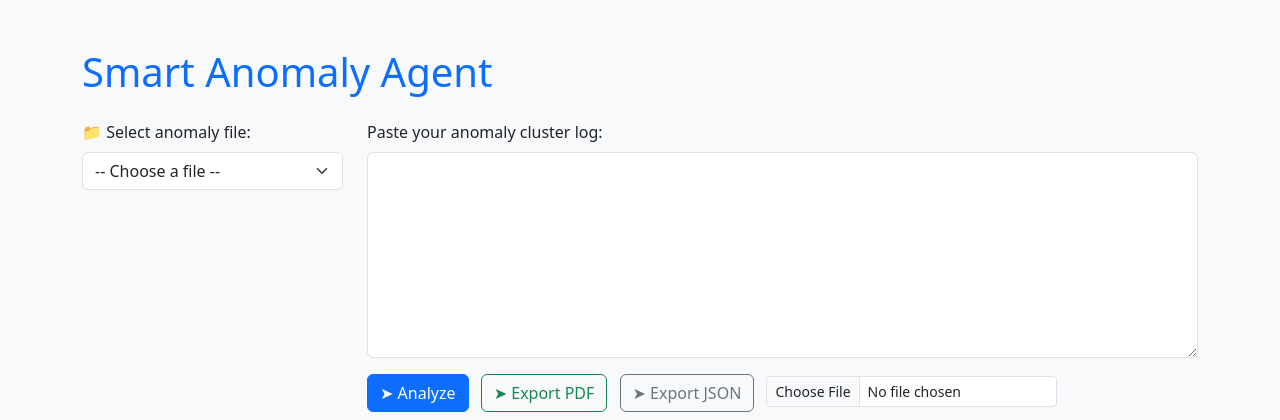
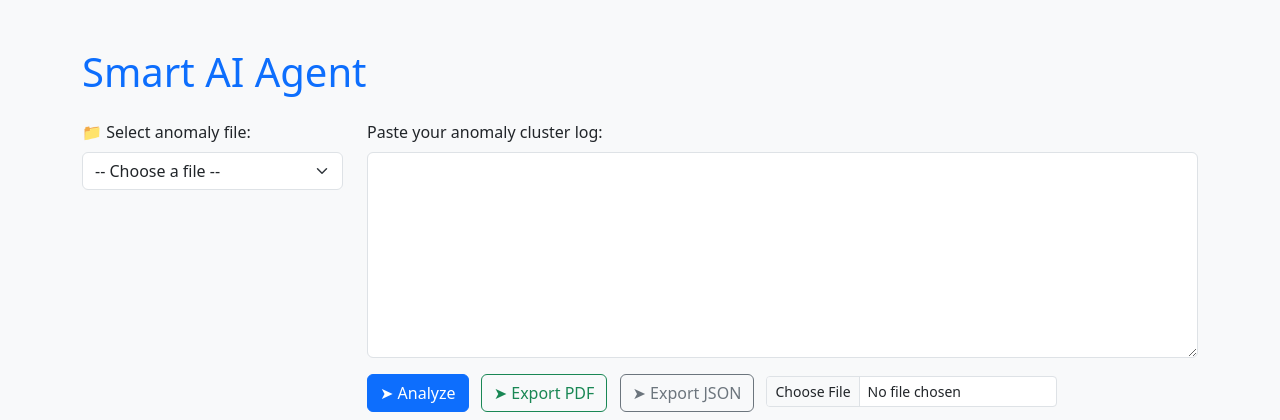
Before and after one commit to TrachtmanLior/Smart-AI-Agent, a Flask app: page / in a window 1280 px wide. Shown: the top 420 px of the page. Run offline with Flask 3, Linux system fonts and the light colour scheme; some libraries are stand-ins or nearby versions.

Commit message:
html fixes

```diff
--- a/src/templates/index.html
+++ b/src/templates/index.html
@@ -2,7 +2,7 @@
 <html lang="en">
 <head>
   <meta charset="UTF-8" />
-  <title>Smart Anomaly Agent</title>
+  <title>Smart AI Agent</title>
   <link href="https://cdn.jsdelivr.net/npm/bootstrap@5.3.2/dist/css/bootstrap.min.css" rel="stylesheet" />
   <script src="https://cdn.jsdelivr.net/npm/chart.js"></script>
   <script src="https://cdn.jsdelivr.net/npm/html2pdf.js@0.10.1/dist/html2pdf.bundle.min.js"></script>
@@ -15,7 +15,7 @@
 </head>
 <body>
   <div class="container mt-5">
-    <h1 class="text-primary mb-4"> Smart Anomaly Agent</h1>
+    <h1 class="text-primary mb-4"> Smart AI Agent</h1>
 
     <div class="row">
       <div class="col-md-3">
@@ -144,8 +144,17 @@
     document.getElementById("export-pdf").addEventListener("click", function () {
       const report = document.getElementById("justify");
       if (!report.innerText.trim()) return alert("No report to export.");
-      html2pdf().from(report).save("SOC_Report.pdf");
+
+      const originalStyle = report.getAttribute("style");
+
+      report.style.maxHeight = "none";
+      report.style.overflowY = "visible";
+
+      html2pdf().from(report).save("SOC_Report.pdf").then(() => {
+        report.setAttribute("style", originalStyle);
+      });
     });
+
 
     document.getElementById("export-json").addEventListener("click", function () {
       fetch("/progress").then((res) => res.json()).then((data) => {
```
